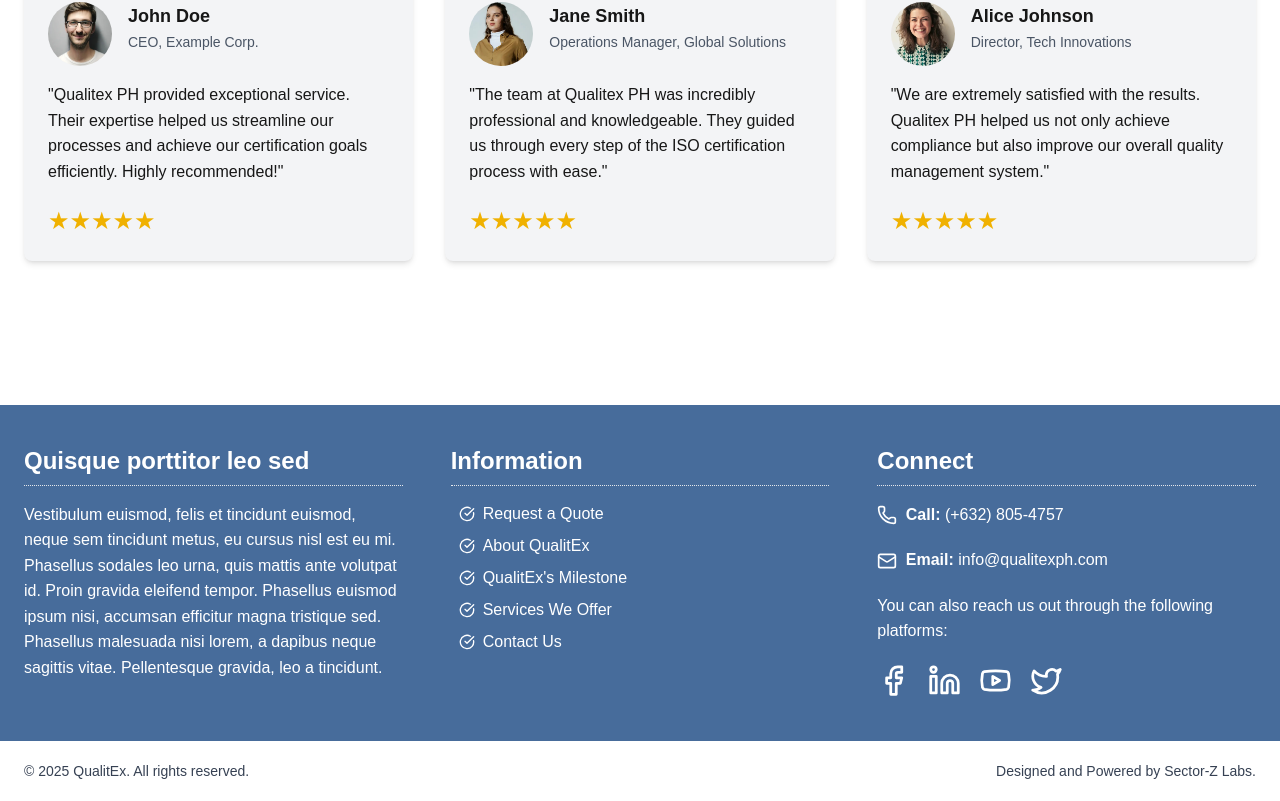
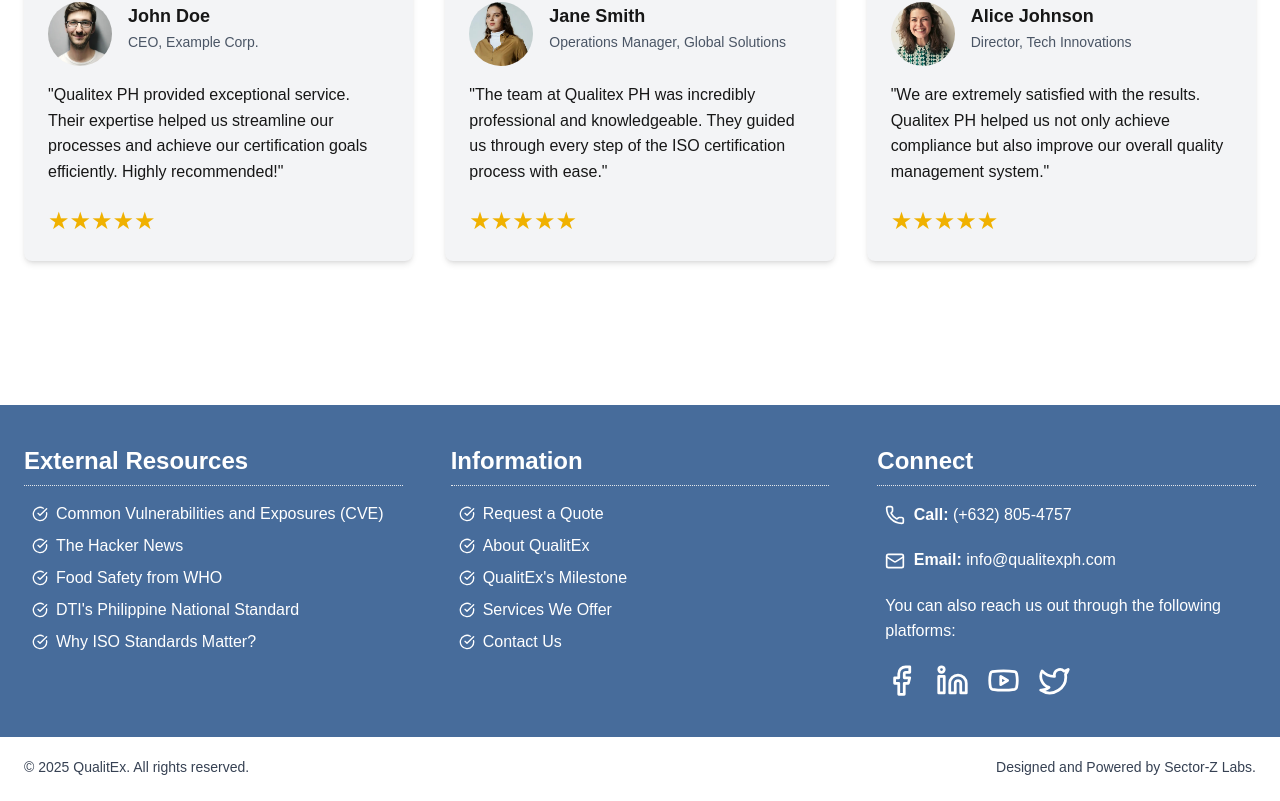
Before and after one commit to greencloud/qualitexph-site, a Next.js app: page / in a window 1280 px wide. Shown: the part 1437-2238 px from the top of the page. Built offline with nearby package versions, Linux system fonts and the light colour scheme.

Commit message:
complete footer navigation links

```diff
--- a/src/components/Footer.tsx
+++ b/src/components/Footer.tsx
@@ -9,11 +9,27 @@
     <div className="qt-footer-nav py-4 mt-12 mb-5">
       <div className="max-w-375 text-white overflow-hidden mx-auto flex flex-col md:flex-row justify-between">
         <div className="w-full md:w-1/3 p-6">
-          <h3 className="text-2xl mb-4 font-semibold border-b border-dotted border-gray-200 pb-2">Quisque porttitor leo sed</h3>
-          <p>Vestibulum euismod, felis et tincidunt euismod, neque sem tincidunt metus, eu cursus nisl est eu mi. Phasellus sodales leo urna, quis mattis ante volutpat id. Proin gravida eleifend tempor. Phasellus euismod ipsum nisi, accumsan efficitur magna tristique sed. Phasellus malesuada nisi lorem, a dapibus neque sagittis vitae. Pellentesque gravida, leo a tincidunt.</p>
+          <h3 className="text-2xl mb-4 font-semibold border-b border-dotted border-gray-200 pb-2">External Resources</h3>
+          <div className="flex flex-col ml-2">
+            <div className="flex items-center gap-2 mb-2">
+              <CircleCheckBig className="inline-block text-white" size={16} /> <Link href="https://www.cve.org/" target="_blank" rel="noopener noreferrer" className="hover:underline">Common Vulnerabilities and Exposures (CVE)</Link>
+            </div>
+            <div className="flex items-center gap-2 mb-2">
+              <CircleCheckBig className="inline-block text-white" size={16} /> <Link href="https://thehackernews.com/" target="_blank" rel="noopener noreferrer" className="hover:underline">The Hacker News</Link>
+            </div>
+            <div className="flex items-center gap-2 mb-2">
+              <CircleCheckBig className="inline-block text-white" size={16} /> <Link href="https://www.who.int/health-topics/food-safety/#tab=tab_1" target="_blank" rel="noopener noreferrer" className="hover:underline">Food Safety from WHO</Link>
+            </div>
+            <div className="flex items-center gap-2 mb-2">
+              <CircleCheckBig className="inline-block text-white" size={16} /> <Link href="https://www.dti.gov.ph/dti-archives/dti-news-archived/dti-dti-adopts-international-standard-on-food-safety-management-system-as-a-philippine-national-standard" target="_blank" rel="noopener noreferrer" className="hover:underline">DTI's Philippine National Standard</Link>
+            </div>
+            <div className="flex items-center gap-2 mb-2">
+              <CircleCheckBig className="inline-block text-white" size={16} /> <Link href="https://www.globalguardian.com/global-digest/understanding-iso-standards" target="_blank" rel="noopener noreferrer" className="hover:underline">Why ISO Standards Matter?</Link>
+            </div>
+          </div>
         </div>
 
-        {/*  */}
+        {/* Information - Navigation */}
         <div className="w-full md:w-1/3 p-6">
           <h3 className="text-2xl mb-4 font-semibold border-b border-dotted border-gray-200 pb-2">Information</h3>
           <div className="flex flex-col ml-2">
@@ -42,11 +58,11 @@
           >
             Connect
           </h3>
-          <p><Phone className="inline-block mr-1 text-white" size={20} /> <strong>Call:</strong> {siteConfig.contact.phone}</p>
-          <p><Mail className="inline-block mr-1 text-white" size={20} /> <strong>Email:</strong> {siteConfig.contact.email}</p>
+          <p className="ml-2"><Phone className="inline-block mr-1 text-white" size={20} /> <strong>Call:</strong> {siteConfig.contact.phone}</p>
+          <p className="ml-2"><Mail className="inline-block mr-1 text-white" size={20} /> <strong>Email:</strong> {siteConfig.contact.email}</p>
 
-          <p>You can also reach us out through the following platforms:</p>
-          <div className="flex flex-wrap gap-3.5">
+          <p className="ml-2">You can also reach us out through the following platforms:</p>
+          <div className="flex flex-wrap gap-3.5 ml-2">
             <Link href={siteConfig.social.facebook} target='_blank' title='Facebook'><Facebook className="inline-block mr-1 text-white hover:text-blue-300" size={33} /></Link>
             <Link href={siteConfig.social.linkedin} target='_blank' title='LinkedIn'><Linkedin className="inline-block mr-1 text-white hover:text-blue-300" size={33} /></Link>
             <Link href={siteConfig.social.youtube} target='_blank' title='YouTube'><Youtube className="inline-block mr-1 text-white hover:text-blue-300" size={33} /></Link>
```
